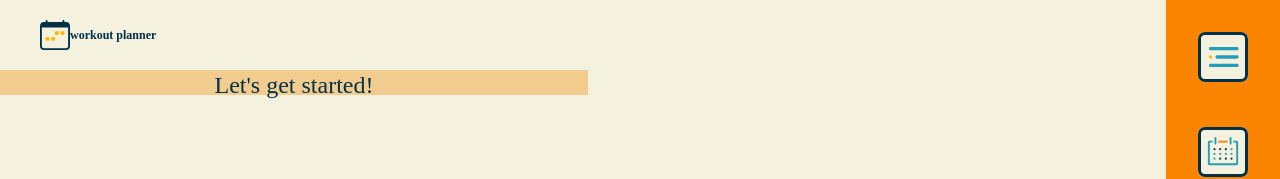
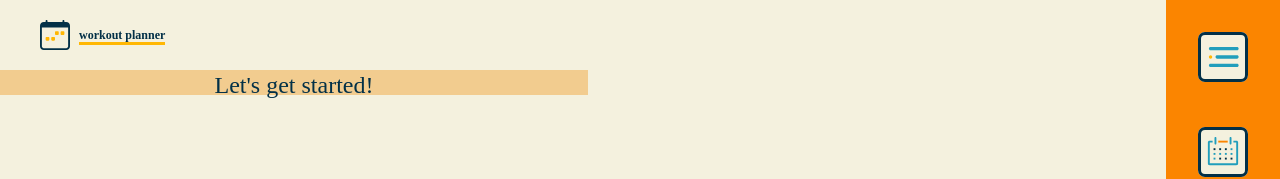
Before and after one commit to MartaKirsch/workout-planner, a React (Create React App) app in the folder frontend/: page / in a window 1280 px wide. Shown: the top 179 px of the page. Built offline with nearby package versions, Linux system fonts and the light colour scheme; a web font is replaced by a local one.

Commit message:
updated logo to redirect to home page

```diff
--- a/frontend/src/components/LogoBar/LogoBar.components.tsx
+++ b/frontend/src/components/LogoBar/LogoBar.components.tsx
@@ -7,9 +7,30 @@ export const LogoBarWrapper = styled.div`
   height: var(--logobar-height);
 
   padding: 0 40px;
+
+  a {
+    ${centeredLeftDiv};
+  }
 `;
 
 export const LogoBarText = styled.h2`
   font-size: ${({ theme }) => theme.fonts.sizes.xxs};
   color: ${({ theme }) => theme.fonts.colors.dark};
+
+  margin-left: 9px;
+
+  position: relative;
+
+  &::after {
+    content: "";
+
+    position: absolute;
+    bottom: -2px;
+    left: 0;
+
+    width: 100%;
+    height: ${({ theme }) => theme.borders.thiner};
+
+    background-color: ${({ theme }) => theme.colors.logoUnderline};
+  }
 `;
--- a/frontend/src/components/LogoBar/LogoBar.tsx
+++ b/frontend/src/components/LogoBar/LogoBar.tsx
@@ -1,12 +1,16 @@
 import React, { FunctionComponent } from "react";
 import { LogoBarText, LogoBarWrapper } from "./LogoBar.components";
 import { ReactComponent as Logo } from "images/logo.svg";
+import { BASE_ROUTE } from "utils/routes";
+import { Link } from "react-router-dom";
 
 const LogoBar: FunctionComponent = () => {
   return (
     <LogoBarWrapper>
-      <Logo />
-      <LogoBarText>workout planner</LogoBarText>
+      <Link to={BASE_ROUTE}>
+        <Logo />
+        <LogoBarText>workout planner</LogoBarText>
+      </Link>
     </LogoBarWrapper>
   );
 };
--- a/frontend/src/styles/theme.ts
+++ b/frontend/src/styles/theme.ts
@@ -17,6 +17,7 @@ const theme = {
     bg: "var(--pale)",
     headerBg: "var(--tangerine)",
     navBg: "var(--orange)",
+    logoUnderline: "var(--yellow)",
     iconButton: {
       yellow: "var(--yellow)",
       orange: "var(--orange)",
```
